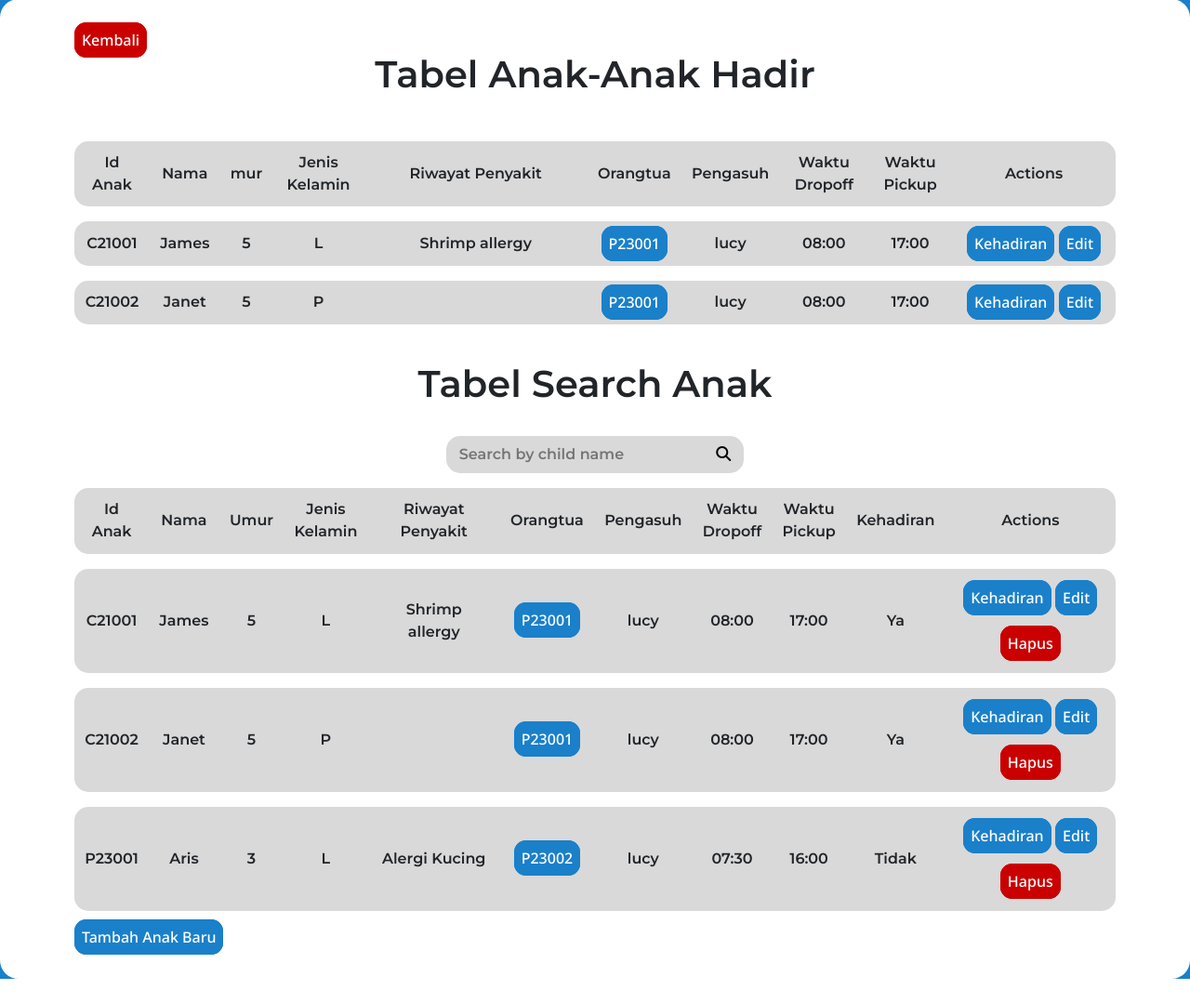
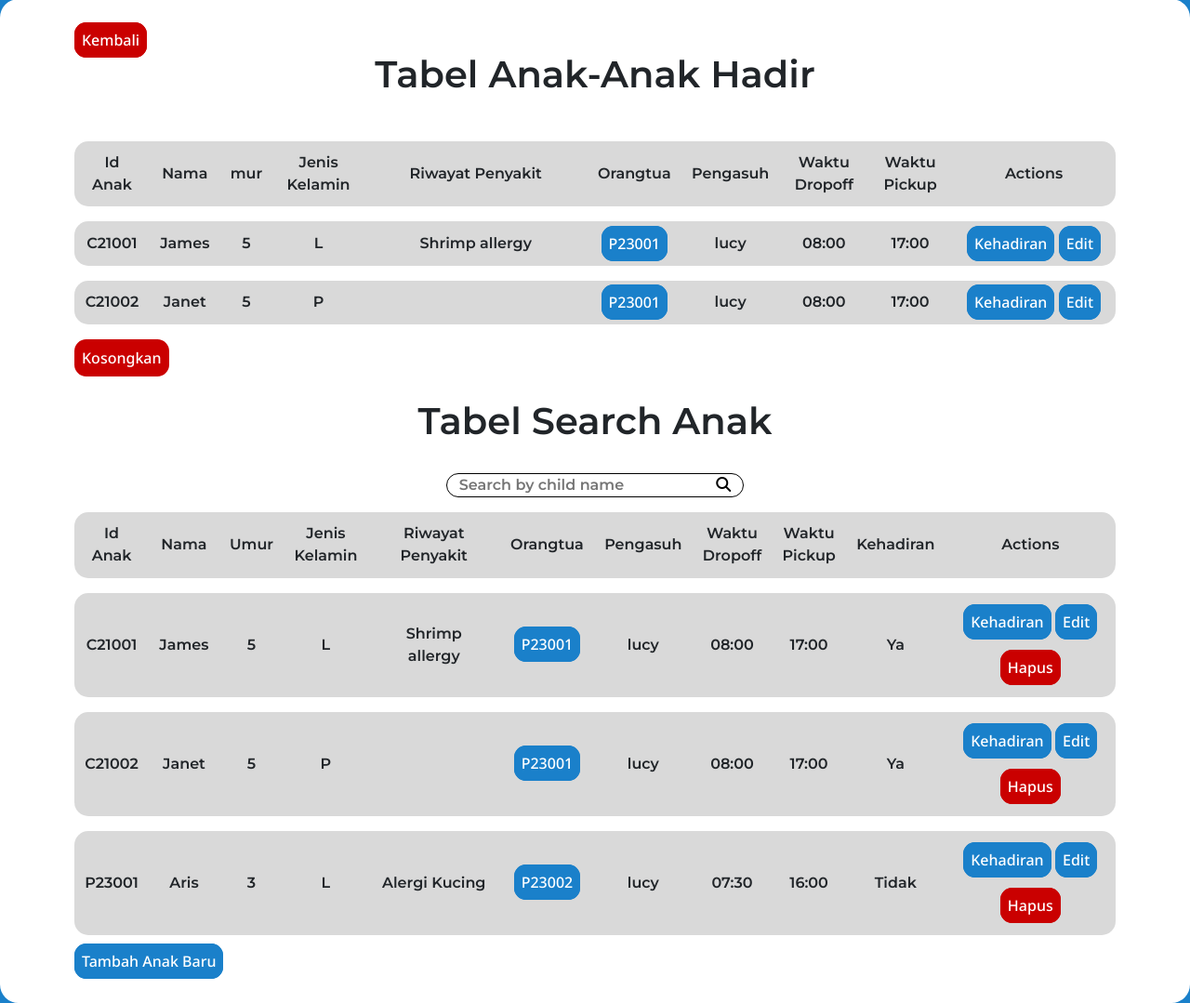
Before and after one commit to Luqmanmh/ProjekBasdatK2P2, a Django app: page /children/ in a window 1280 px wide. Shown: the part 148-1227 px from the top of the page at 93% size. Before the commit the page ends 1201 px from the top, so only its background shows below. Run offline with Django 4.2, Linux system fonts and the light colour scheme; data comes from the database, SQL or seed files in the repository; both versions use the stored data as it was after the commit; some libraries are stand-ins or nearby versions; some web fonts are replaced.

Commit message:
FINAL FINAL FINAL ITTER
PLS STOP GIVING ME IDEAAAS!!!!! THEY'RE TOO GOOD I CAN'T STOOOOP

```diff
--- a/myFirstApp/urls.py
+++ b/myFirstApp/urls.py
@@ -42,4 +42,5 @@ urlpatterns = [
     path("push_edit_toy/", views.push_edit_toy, name="push_edit_toy"),
     path("push_edit_supp/", views.push_edit_supp, name="push_edit_supp"),
     path("push_att_kid/", views.push_att_kid, name="push_att_kid"),
+    path("res_att/", views.res_att, name="res_att"),
 ]
--- a/myFirstApp/views.py
+++ b/myFirstApp/views.py
@@ -442,3 +442,14 @@ def push_att_kid(request):
     ch.save()
 
     return redirect('/children')
+
+
+def res_att(request):
+    new_incon = request.POST['kidatt']
+
+    children = child.objects.all()
+    for ch in children:
+        ch.in_con = new_incon
+        ch.save()
+
+    return redirect('/children')
--- a/static/css/stylekidl.css
+++ b/static/css/stylekidl.css
@@ -58,22 +58,25 @@ a {
 /* input search */
 .src {
     margin: auto;
-    border: .5rem solid rgba(217, 217, 217, 1);
+    border: 1px solid #000;
     width: 20rem;
-    background: rgba(217, 217, 217, 1);
+    background: white;
     border-radius: 15px;
 }
 input[type='text'] {
     width: 17rem;
     border: none;
     background: none;
+    outline: none;
 }
 
 .tpsm {
     background-color: transparent;
     border: none;
     cursor: pointer;
+
 }
+/*  */
 
 #tableall {
     box-sizing: border-box;
--- a/templates/children.html
+++ b/templates/children.html
@@ -48,6 +48,11 @@
             </tr>
             {% endfor %}
         </table>
+        <form method="post" action="/res_att/" class="linksl">
+            {% csrf_token %}
+            <input type="hidden" id="kidatt" name="kidatt" value="Tidak">
+            <input type="submit" id="resatt" class="retbtn" value="Kosongkan">
+        </form>
     </div>
     <br>
     <div class="alltable">
```
Also changed, not shown: Final Screenshots/18. Panel Anak.png (added), README.md, db.sqlite3.
